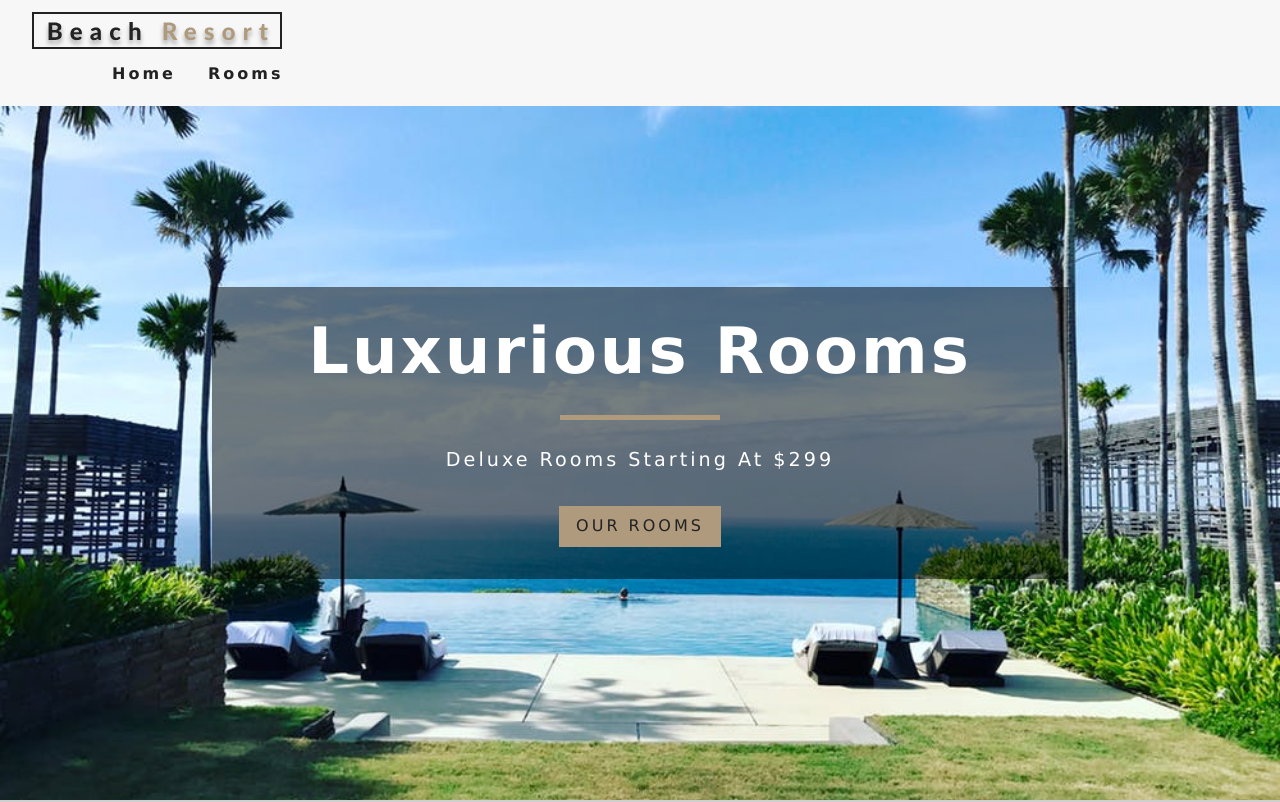
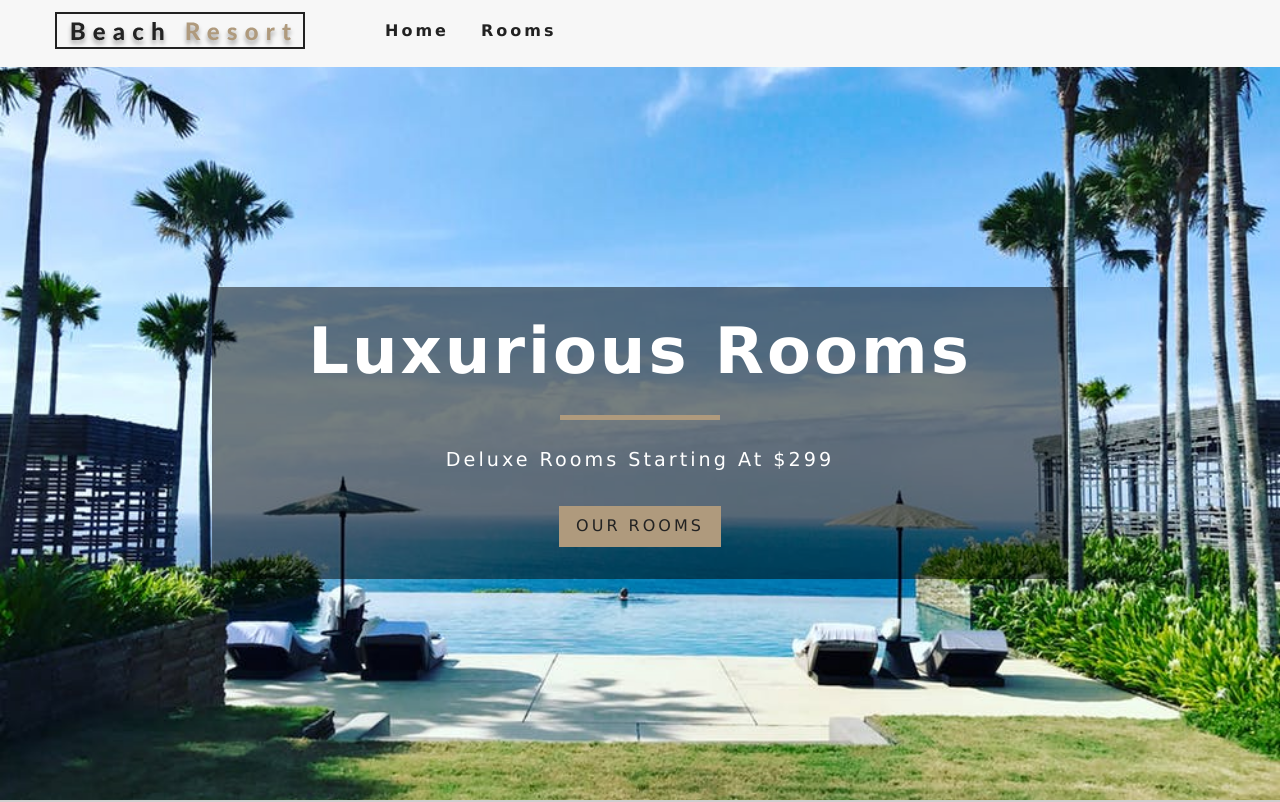
Before and after one commit to DanishElena/beach-resort, a React (Create React App) app: page / in a window 1280 px wide. Shown: the top 802 px of the page. Built offline with nearby package versions, Linux system fonts and the light colour scheme.

Commit message:
navbar correct

```diff
--- a/src/Components/Navbar.js
+++ b/src/Components/Navbar.js
@@ -17,7 +17,7 @@ export class Navbar extends React.Component {
     render() {
         return (
             <nav className="navbar">
-                <div className="navbar-center">
+                <div className="nav-center">
                     <div className="nav-header">
                         <NavLink to="/">
                             <img src={logo} alt="beach resort"/>
```
